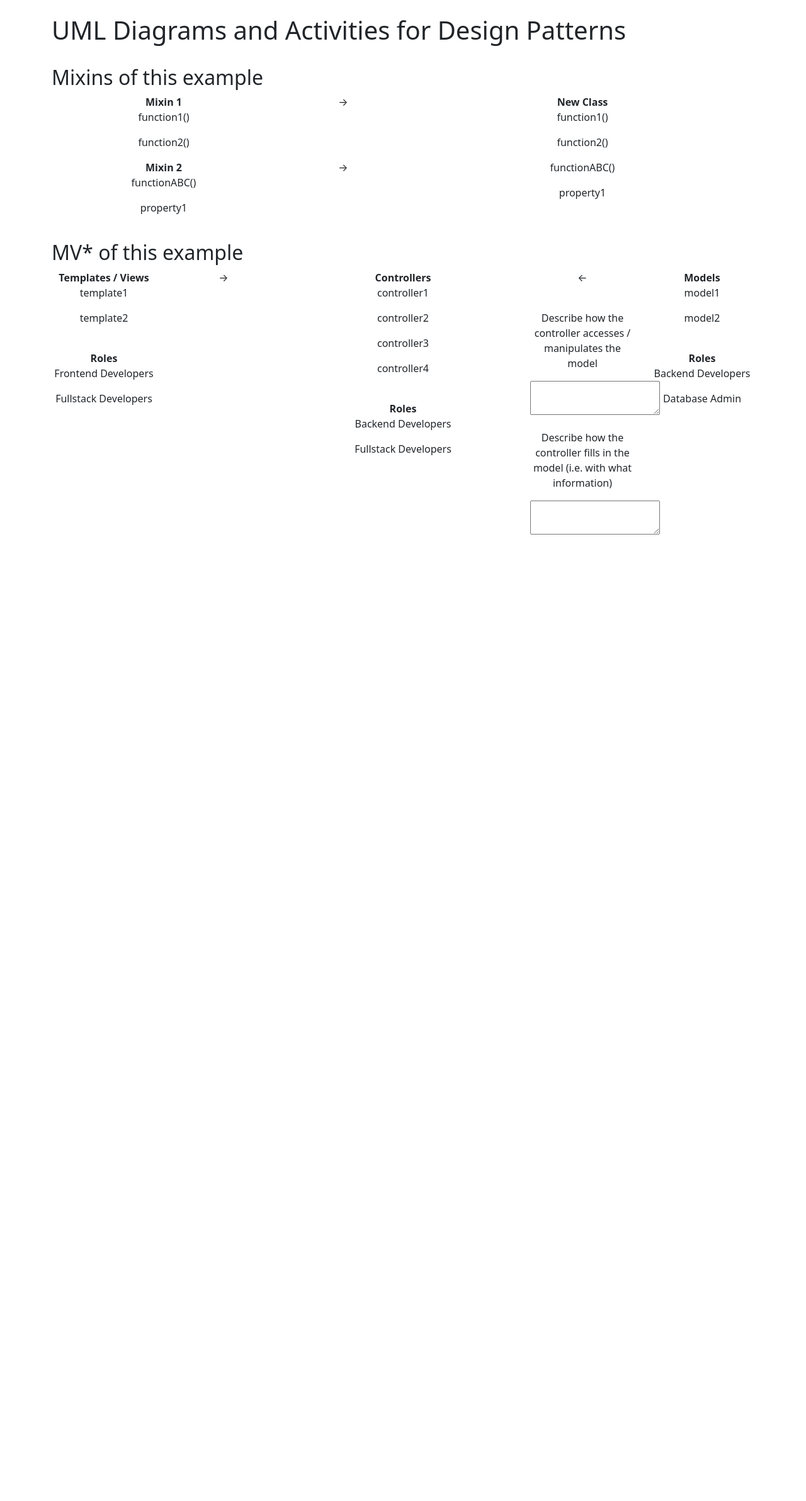
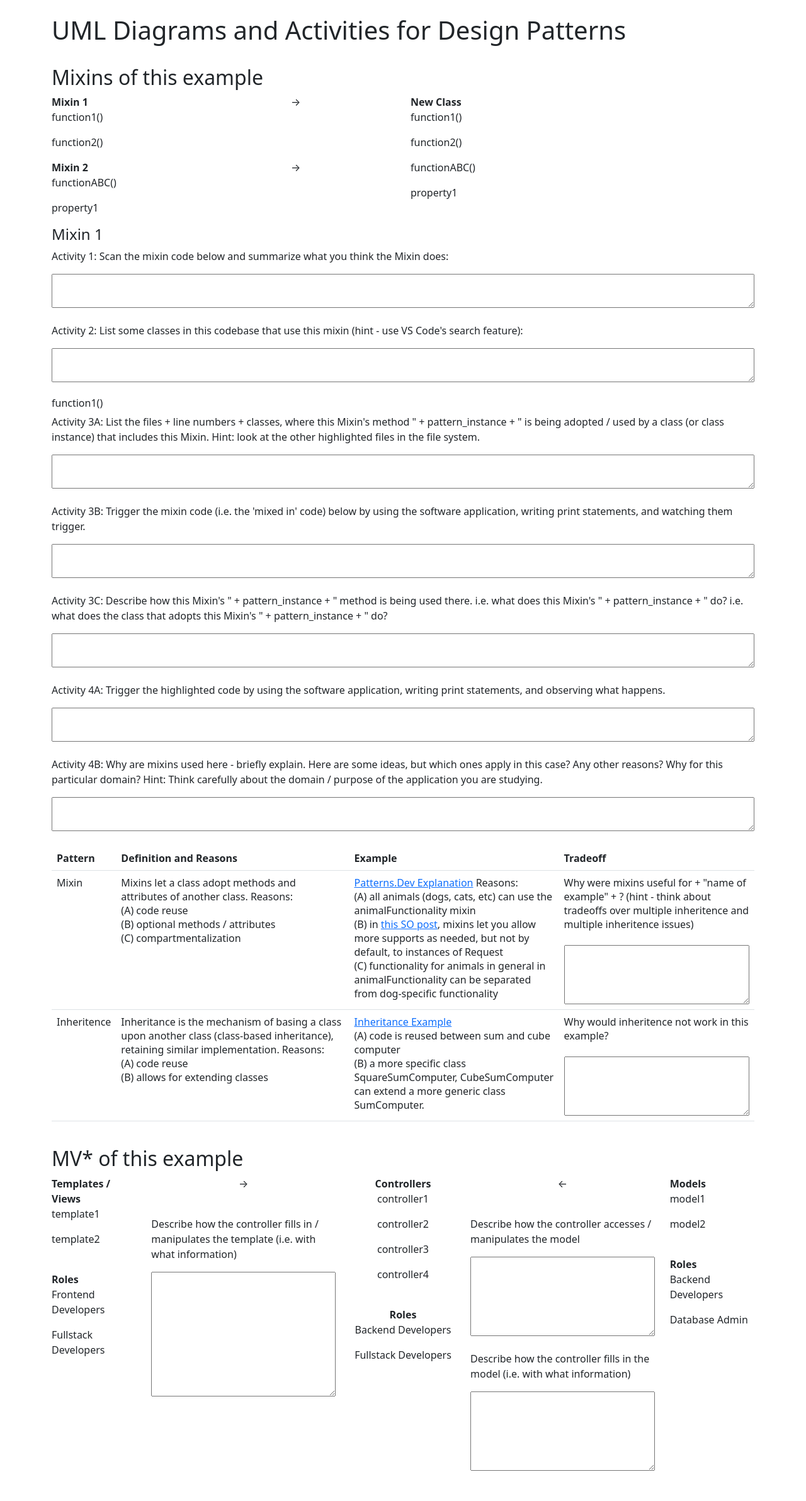
Before and after one commit to ld-rale/rale-modules, a Django app: page /ralemodules/exercises/ in a window 1280 px wide. Shown: the whole page at 63% size. Before the commit the page ends 849 px from the top, so only its background shows below. Run offline with Django 3.2, Linux system fonts and the light colour scheme.

Commit message:
implemented mixin full set of exercises template end

```diff
--- a/raleweb/templates/ralemodules/exercises.html
+++ b/raleweb/templates/ralemodules/exercises.html
@@ -14,7 +14,6 @@
                     <br>
                     <div id="mixins">
                         <h2>Mixins of this example</h2>
-                        <center>
                         <div class="row">
                             <div class="col-sm-6">
                                 <div class="row">
@@ -46,16 +45,63 @@
                             <p>property1</p>
                             </div>
                         </div>
-                        </center>
+                        <h4>Mixin 1</h4>
+                        <p>Activity 1: Scan the mixin code below and summarize what you think the Mixin does:</p>
+                        <textarea rows="2" style="width: 100%; max-width: 100%;"></textarea>
+                        <br><br>
+                        <p>Activity 2: List some classes in this codebase that use this mixin (hint - use VS Code's search feature):</p>
+                        <textarea rows="2" style="width: 100%; max-width: 100%;"></textarea>
+                        <br><br>
+                        <h6>function1()</h6>
+                        <p>Activity 3A: List the files + line numbers + classes, where this Mixin's method " + pattern_instance + " is being adopted / used by a class (or class instance) that includes this Mixin. Hint: look at the other highlighted files in the file system.</p>
+                        <textarea rows="2" style="width: 100%; max-width: 100%;"></textarea>
+                        <br><br>
+                        <p>Activity 3B: Trigger the mixin code (i.e. the 'mixed in' code) below by using the software application, writing print statements, and watching them trigger.</p>
+                        <textarea rows="2" style="width: 100%; max-width: 100%;"></textarea>
+                        <br><br>
+                        <p>Activity 3C: Describe how this Mixin's " + pattern_instance + " method is being used there. i.e. what does this Mixin's " + pattern_instance + " do? i.e. what does the class that adopts this Mixin's " + pattern_instance + " do?</p>
+                        <textarea rows="2" style="width: 100%; max-width: 100%;"></textarea>
+                        <br><br>
+                        <p>Activity 4A: Trigger the highlighted code by using the software application, writing print statements, and observing what happens.</p>
+                        <textarea rows="2" style="width: 100%; max-width: 100%;"></textarea>
+                        <br><br>
+                        <p>Activity 4B: Why are mixins used here - briefly explain. Here are some ideas, but which ones apply in this case? Any other reasons? Why for this particular domain? Hint: Think carefully about the domain / purpose of the application you are studying.</p>
+                        <textarea rows="2" style="width: 100%; max-width: 100%;"></textarea>
+                        <br><br>
+                        <table class="table">
+                            <tr>
+                                <th>Pattern</th>
+                                <th>Definition and Reasons</th>
+                                <th>Example</th>
+                                <th>Tradeoff</th>
+                            </tr>
+                            <tr>
+                                <td>Mixin</td>
+                                <td>Mixins let a class adopt methods and attributes of another class. Reasons: <br>(A) code reuse <br>(B) optional methods / attributes <br>(C) compartmentalization</td>
+                                <td><a href="https://www.patterns.dev/posts/mixin-pattern/" target="_blank">Patterns.Dev Explanation</a> Reasons: <br>(A) all animals (dogs, cats, etc) can use the animalFunctionality mixin <br>(B) in <a href="https://stackoverflow.com/a/547714/1194050" target="_blank">this SO post</a>, mixins let you allow more supports as needed, but not by default, to instances of Request <br>(C) functionality for animals in general in animalFunctionality can be separated from dog-specific functionality</td>
+                                <td>
+                                    Why were mixins useful for + "name of example" + ? (hint - think about tradeoffs over multiple inheritence and multiple inheritence issues)<br><br>
+                                    <textarea rows="4" style="width: 100%; max-width: 100%;"></textarea>
+                                </td>
+                            </tr>
+                            <tr>
+                                <td>Inheritence</td>
+                                <td>Inheritance is the mechanism of basing a class upon another class (class-based inheritance), retaining similar implementation. Reasons:<br>(A) code reuse<br>(B) allows for extending classes</td>
+                                <td><a href="https://en.wikipedia.org/wiki/Inheritance_(object-oriented_programming)#Code_reuse" target="_blank">Inheritance Example</a><br>(A) code is reused between sum and cube computer<br>(B) a more specific class SquareSumComputer, CubeSumComputer can extend a more generic class SumComputer.</td>
+                                <td>
+                                    Why would inheritence not work in this example?<br><br>
+                                    <textarea rows="4" style="width: 100%; max-width: 100%;"></textarea>
+                                </td>
+                            </tr>
+                        </table>
                     </div>
                     <br>
                     <div id="mv*">
                         <h2>MV* of this example</h2>
-                        <center>
+                        <div class="row">
+                            <div class="col-sm-5">
                                 <div class="row">
                                     <div class="col-sm-4">
-                                    <div class="row">
-                                        <div class="col-sm-6">
                                         <b>Templates / Views</b>
                                         <p>template1</p>
                                         <p>template2</p>
@@ -64,12 +110,15 @@
                                         <p>Frontend Developers</p>
                                         <p>Fullstack Developers</p>
                                     </div>
-                                        <div class="col-sm-6">
-                                            <p>→</p>
+                                    <div class="col-sm-8">
+                                        <p style="text-align: center;">→</p>
+                                        <br>
+                                        <p>Describe how the controller fills in / manipulates the template (i.e. with what information)</p>
+                                        <textarea rows="8" style="width: 100%; max-width: 100%;"></textarea>
                                     </div>
                                 </div>
                             </div>
-                                <div class="col-sm-4">
+                            <div class="col-sm-2" style="text-align: center;">
                                 <b>Controllers</b>
                                 <p>controller1</p>
                                 <p>controller2</p>
@@ -80,18 +129,19 @@
                                 <p>Backend Developers</p>
                                 <p>Fullstack Developers</p>
                             </div>
-                                <div class="col-sm-4">
+                            <div class="col-sm-5">
                                 <div class="row">
-                                        <div class="col-sm-6">
-                                            <p>←</p>
+                                    <div class="col-sm-8">
+                                        <p style="text-align: center;">←</p>
                                         <br>
                                         <p>Describe how the controller accesses / manipulates the model</p>
-                                            <textarea></textarea>
+                                        <textarea rows="5" style="width: 100%; max-width: 100%;"></textarea>
                                         <br><br>
                                         <p>Describe how the controller fills in the model (i.e. with what information)</p>
-                                            <textarea></textarea>
+                                        <textarea rows="5
+                                        " style="width: 100%; max-width: 100%;"></textarea>
                                     </div>
-                                        <div class="col-sm-6">
+                                    <div class="col-sm-4">
                                         <b>Models</b>
                                         <p>model1</p>
                                         <p>model2</p>
@@ -103,10 +153,10 @@
                                 </div>
                             </div>
                         </div>
-                        </center>
                     </div>
                 </div>
             </div>
         </div>
+        <br><br>
     </body>
 </html>
```
Lines whose indentation alone changed are shown as unchanged.
